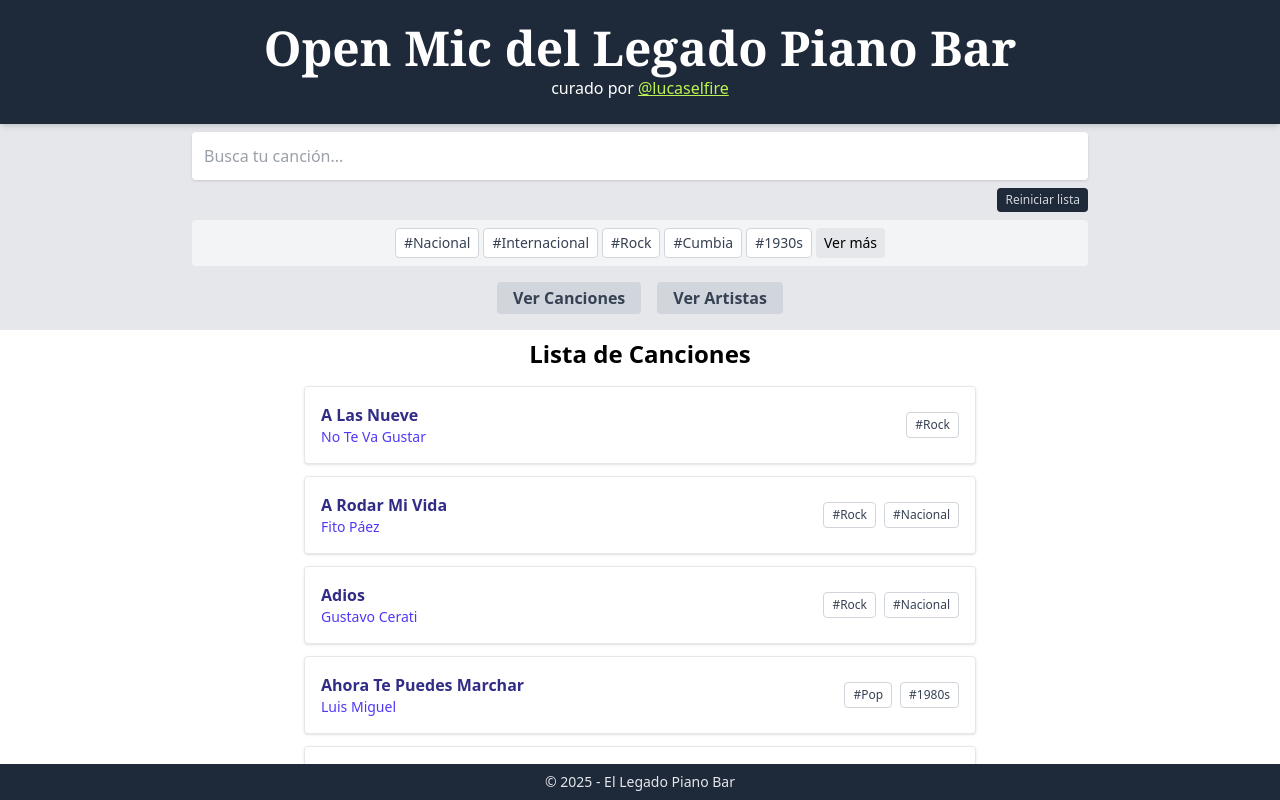
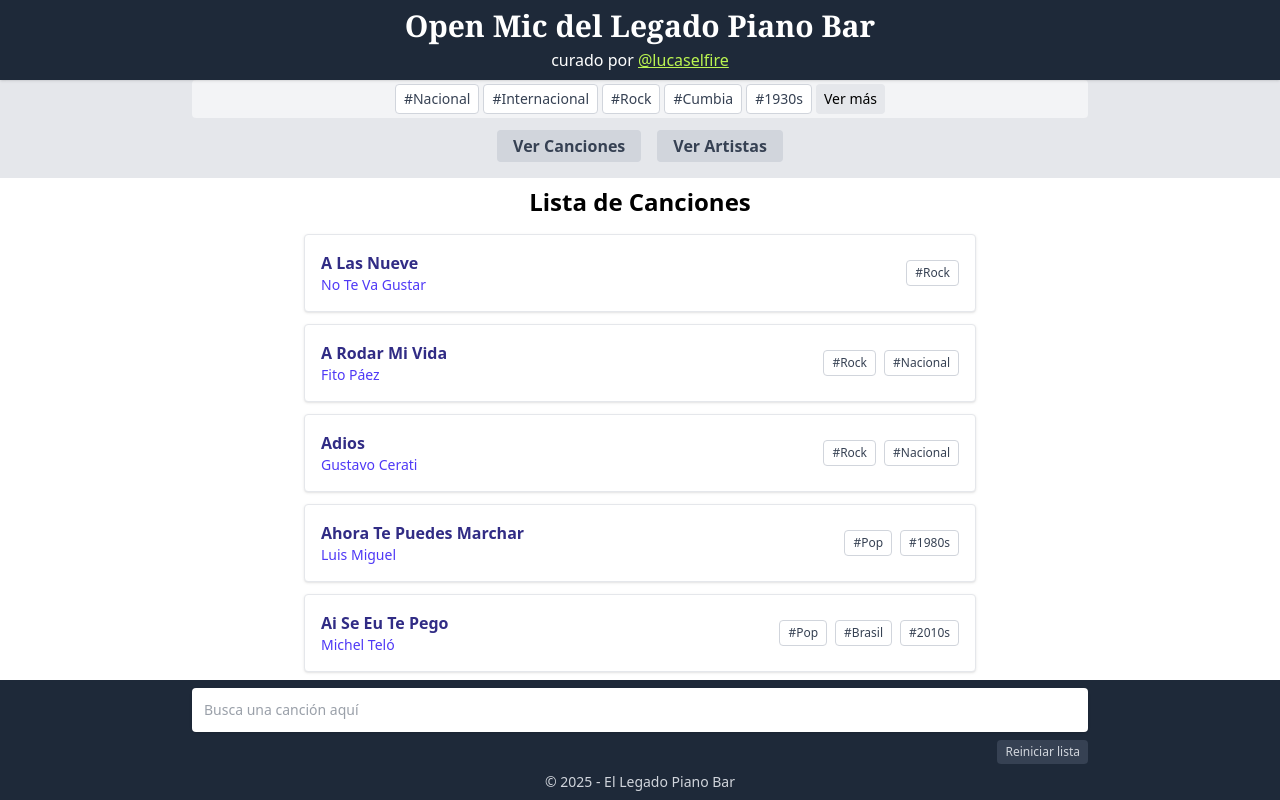
Before and after one commit to guilkuo/open-mic-legado-pianobar, a React (Vite) app: page / in a window 1280 px wide. Built offline with nearby package versions, Linux system fonts and the light colour scheme.

Commit message:
nueva version con buscador abajo y todo un poco más chico

```diff
--- a/src/componentes/SongCatalog.jsx
+++ b/src/componentes/SongCatalog.jsx
@@ -1,7 +1,8 @@
 import { useState, useMemo } from "react";
 
 //////////////////////////////////////////////////////////
-// Ahora agregamos un "Ver menos" cuando showAllTags es true.
+// Sólo movemos el input de búsqueda y el botón Reiniciar
+// al footer (sticky bottom). Resto igual.
 //////////////////////////////////////////////////////////
 
 // Canciones con duplicados (los removemos)
@@ -1093,7 +1094,6 @@
     { title: "Latinoamérica", artist: "Calle 13", tags: ["#Reggaeton", "#Internacional", "#2010s"], lyricsUrl: "https://www.letras.com/calle-13/latinoamerica/" },
     { title: "Mi Gente", artist: "Héctor Lavoe", tags: ["#Salsa", "#Internacional", "#1970s"], lyricsUrl: "https://www.letras.com/hector-lavoe/mi-gente/" },
     { title: "Despacito", artist: "Luis Fonsi", tags: ["#Pop", "#Internacional", "#2010s"], lyricsUrl: "https://www.letras.com/luis-fonsi/despacito-feat-daddy-yankee/" },
-    { title: "Zapata se Queda", artist: "Lila Downs", tags: ["#Folklore", "#Internacional", "#2000s"], lyricsUrl: "https://www.letras.com/lila-downs/zapata-se-queda/" },
     { title: "La Bicicleta", artist: "Carlos Vives & Shakira", tags: ["#Pop", "#Internacional", "#2010s"], lyricsUrl: "https://www.letras.com/carlos-vives/la-bicicleta/" },
     { title: "Felices los 4", artist: "Maluma", tags: ["#Reggaeton", "#Internacional", "#2010s"], lyricsUrl: "https://www.letras.com/maluma/felices-los-4/" },
     { title: "BZRP Music Sessions #53", artist: "Shakira & Bizarrap", tags: ["#Pop", "#Internacional", "#2020s"], lyricsUrl: "https://www.letras.com/bizarrap/bzrp-music-sessions-vol-53-shakira/" },
@@ -1388,7 +1388,7 @@
   // Textos en español
   const tituloPrincipal = "Open Mic del Legado Piano Bar";
   const subtituloCurado = "curado por";
-  const placeholderSearch = "Busca tu canción...";
+  const placeholderSearch = "Busca una canción aquí";
   const textoNoResults = "Resultados de la búsqueda";
   const textoListaArtistas = "Lista de Artistas";
   const textoListaCanciones = "Lista de Canciones";
@@ -1585,11 +1585,10 @@
   }
 
   return (
-    // Layout sticky
     <div className="h-screen flex flex-col overflow-hidden">
       {/* Header sticky */}
-      <header className="sticky top-0 z-50 w-full py-6 px-4 text-center shadow-md bg-gray-800 text-white">
-        <h1 className="text-4xl md:text-5xl font-serif font-bold">
+      <header className="sticky top-0 z-50 w-full py-2 px-2 text-center shadow bg-gray-800 text-white">
+        <h1 className="text-2xl md:text-3xl font-serif font-bold">
           {tituloPrincipal}
         </h1>
         <p className="text-base mt-1">
@@ -1605,41 +1604,10 @@
         </p>
       </header>
 
-      {/* Sección sticky con buscador + tags + botones */}
-      <div className="sticky top-[4.5rem] z-40 bg-gray-200 w-full px-4">
-        {/* Buscador */}
-        <div className="max-w-4xl mx-auto w-full mt-2 bg-white p-3 rounded shadow-sm">
-          <input
-            type="text"
-            placeholder={placeholderSearch}
-            className="block w-full text-gray-700 bg-white focus:outline-none focus:ring-2 focus:ring-blue-500"
-            value={globalSearch}
-            onChange={(e) => setGlobalSearch(e.target.value)}
-            onFocus={handleSearchFocus}
-          />
-        </div>
-
-        {/* Botón reiniciar */}
-        <div className="max-w-4xl mx-auto w-full mb-2 mt-2 flex justify-end">
-          <button
-            className="px-2 py-1 text-gray-300 bg-gray-800 rounded hover:bg-gray-700 text-xs"
-            onClick={() => {
-              if (history.length > 0) {
-                const last = history[history.length - 1];
-                setView(last.view);
-                setSelectedTag(last.selectedTag);
-                setGlobalSearch(last.globalSearch);
-                setArtistFilter(last.artistFilter);
-                setHistory((h) => h.slice(0, -1));
-              }
-            }}
-          >
-            {textoReiniciar}
-          </button>
-        </div>
-
+      {/* Sección sticky con etiquetas + botones (pero NO el buscador) */}
+      <div className="sticky top-[3.2rem] z-40 bg-gray-200 w-full px-4">
         {/* Sección de etiquetas */}
-        <div className="max-w-4xl mx-auto w-full mb-2 flex flex-wrap gap-1 justify-center bg-gray-100 p-2 rounded">
+        <div className="max-w-4xl mx-auto w-full mb-1 flex flex-wrap gap-1 justify-center bg-gray-100 p-1 rounded">
           {displayedTags.map((tag, i) => {
             const isSelected = selectedTag === tag;
             const baseClass =
@@ -1729,9 +1697,43 @@
         )}
       </main>
 
-      {/* Footer sticky */}
-      <footer className="sticky bottom-0 z-50 bg-gray-800 text-gray-200 w-full py-2 text-center text-sm">
-        &copy; 2025 - El Legado Piano Bar
+      {/* Footer sticky, con el buscador y reiniciar */}
+      <footer className="sticky bottom-0 z-50 bg-gray-800 text-gray-200 w-full text-center text-sm flex flex-col items-center p-2 gap-2">
+        <div className="max-w-4xl w-full bg-white p-3 rounded shadow-sm">
+          <input
+            type="text"
+            placeholder={placeholderSearch}
+            className="block w-full text-gray-700 bg-white focus:outline-none focus:ring-2 focus:ring-blue-500"
+            value={globalSearch}
+            onChange={(e) => setGlobalSearch(e.target.value)}
+            onFocus={() => {
+              pushHistory();
+              setSelectedTag(null);
+              setArtistFilter(null);
+            }}
+          />
+        </div>
+
+        <div className="max-w-4xl w-full flex justify-end">
+          <button
+            className="px-2 py-1 text-gray-300 bg-gray-700 rounded hover:bg-gray-600 text-xs"
+            onClick={() => {
+              if (history.length > 0) {
+                const last = history[history.length - 1];
+                setView(last.view);
+                setSelectedTag(last.selectedTag);
+                setGlobalSearch(last.globalSearch);
+                setArtistFilter(last.artistFilter);
+                setHistory((h) => h.slice(0, -1));
+              }
+            }}
+          >
+            {textoReiniciar}
+          </button>
+        </div>
+        <div className="text-gray-300">
+          &copy; 2025 - El Legado Piano Bar
+        </div>
       </footer>
     </div>
   );
```
